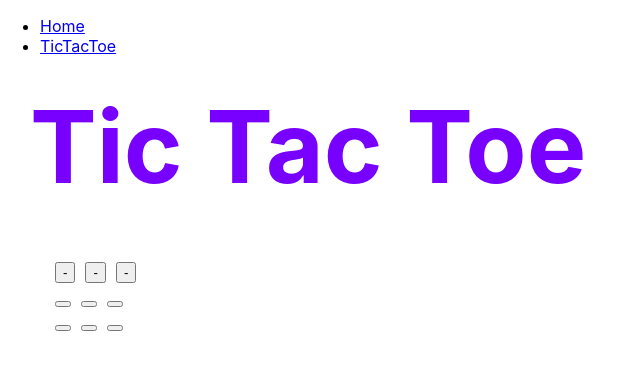
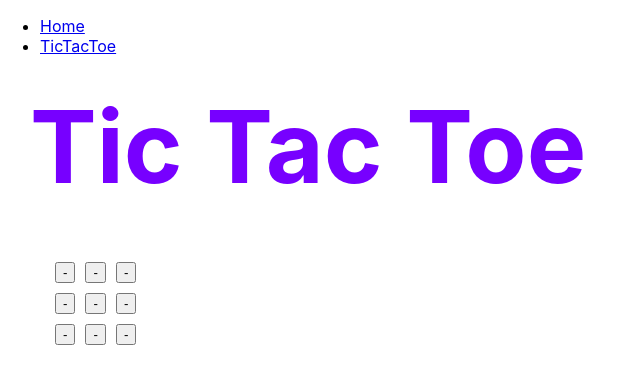
Before and after one commit to nakanu18/react-minigames, a React (Create React App) app: page /tictactoe in a window 1280 px wide. Shown: the top 384 px of the page, without its empty margins (0-640 px from the left). Built offline with nearby package versions, Linux system fonts and the light colour scheme.

Commit message:
array changes

```diff
--- a/src/TicTacToe/TicTacToe.js
+++ b/src/TicTacToe/TicTacToe.js
@@ -24,19 +24,73 @@ export default class TicTacToe extends Component {
                     <h1 className={styles.header}>Tic Tac Toe</h1>
                     <div className={styles.box}>
                         <div>
-                            <button className={styles.button} onPress={()=>{this.onPress("button 0");}}>{this.state.board[0][0]}</button>
-                            <button className={styles.button} onPress={()=>{this.onPress("button 1");}}>{this.state.board[0][1]}</button>
-                            <button className={styles.button} onPress={()=>{this.onPress("button 2");}}>{this.state.board[0][2]}</button>
+                            <button
+                                className={styles.button}
+                                onPress={() => {
+                                    this.onPress("button 0");
+                                }}>
+                                {this.state.board[0][0]}
+                            </button>
+                            <button
+                                className={styles.button}
+                                onPress={() => {
+                                    this.onPress("button 1");
+                                }}>
+                                {this.state.board[0][1]}
+                            </button>
+                            <button
+                                className={styles.button}
+                                onPress={() => {
+                                    this.onPress("button 2");
+                                }}>
+                                {this.state.board[0][2]}
+                            </button>
                         </div>
                         <div>
-                            <button className={styles.button} onPress={()=>{this.onPress("button 3");}}>{this.state.board[0][3]}</button>
-                            <button className={styles.button} onPress={()=>{this.onPress("button 4");}}>{this.state.board[0][4]}</button>
-                            <button className={styles.button} onPress={()=>{this.onPress("button 5");}}>{this.state.board[0][5]}</button>
+                            <button
+                                className={styles.button}
+                                onPress={() => {
+                                    this.onPress("button 3");
+                                }}>
+                                {this.state.board[1][0]}
+                            </button>
+                            <button
+                                className={styles.button}
+                                onPress={() => {
+                                    this.onPress("button 4");
+                                }}>
+                                {this.state.board[1][1]}
+                            </button>
+                            <button
+                                className={styles.button}
+                                onPress={() => {
+                                    this.onPress("button 5");
+                                }}>
+                                {this.state.board[1][2]}
+                            </button>
                         </div>
                         <div>
-                            <button className={styles.button} onPress={()=>{this.onPress("button 6");}}>{this.state.board[0][6]}</button>
-                            <button className={styles.button} onPress={()=>{this.onPress("button 7");}}>{this.state.board[0][7]}</button>
-                            <button className={styles.button} onPress={()=>{this.onPress("button 8");}}>{this.state.board[0][8]}</button>
+                            <button
+                                className={styles.button}
+                                onPress={() => {
+                                    this.onPress("button 6");
+                                }}>
+                                {this.state.board[2][0]}
+                            </button>
+                            <button
+                                className={styles.button}
+                                onPress={() => {
+                                    this.onPress("button 7");
+                                }}>
+                                {this.state.board[2][1]}
+                            </button>
+                            <button
+                                className={styles.button}
+                                onPress={() => {
+                                    this.onPress("button 8");
+                                }}>
+                                {this.state.board[2][2]}
+                            </button>
                         </div>
                     </div>
                 </div>
```
